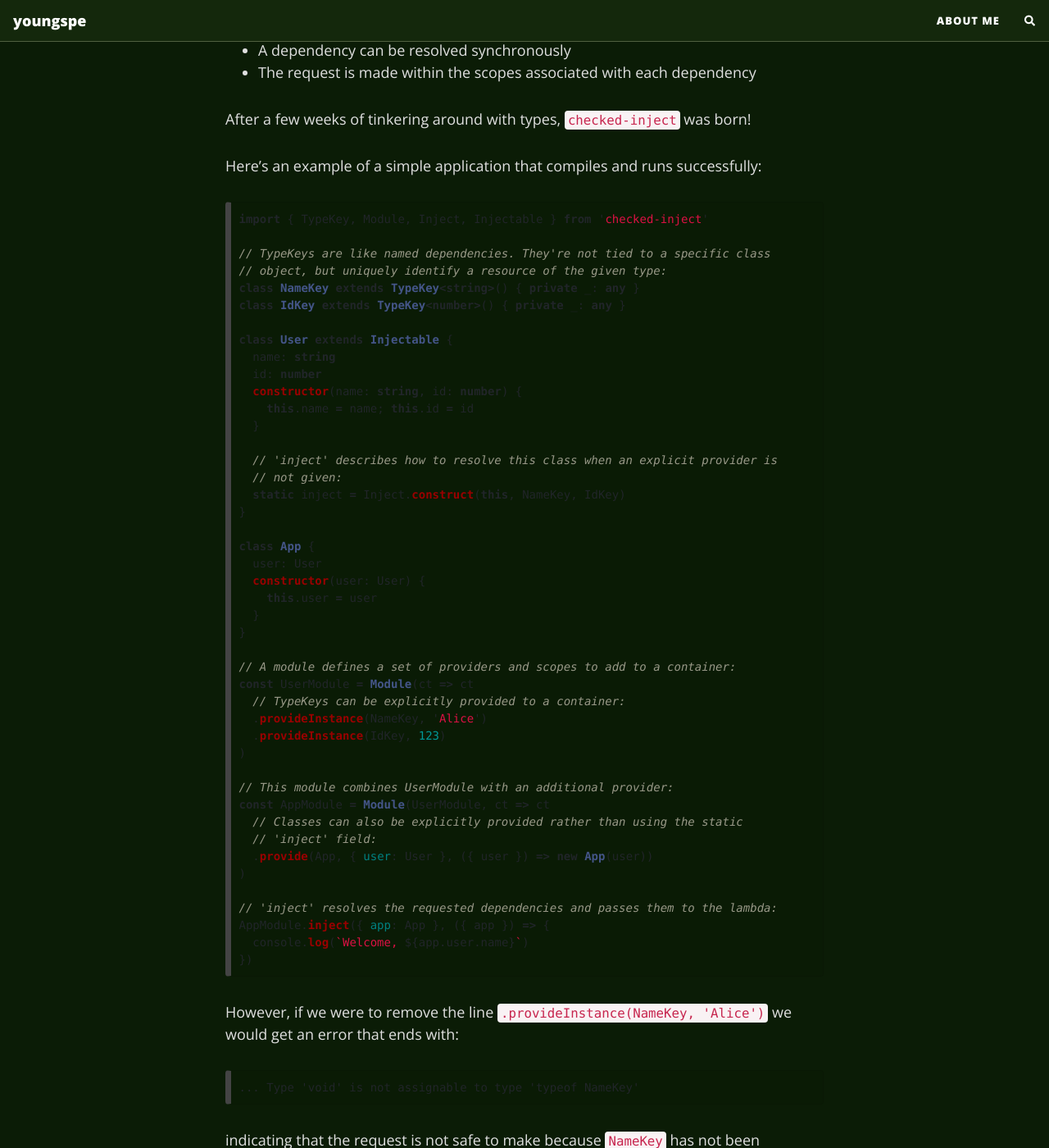
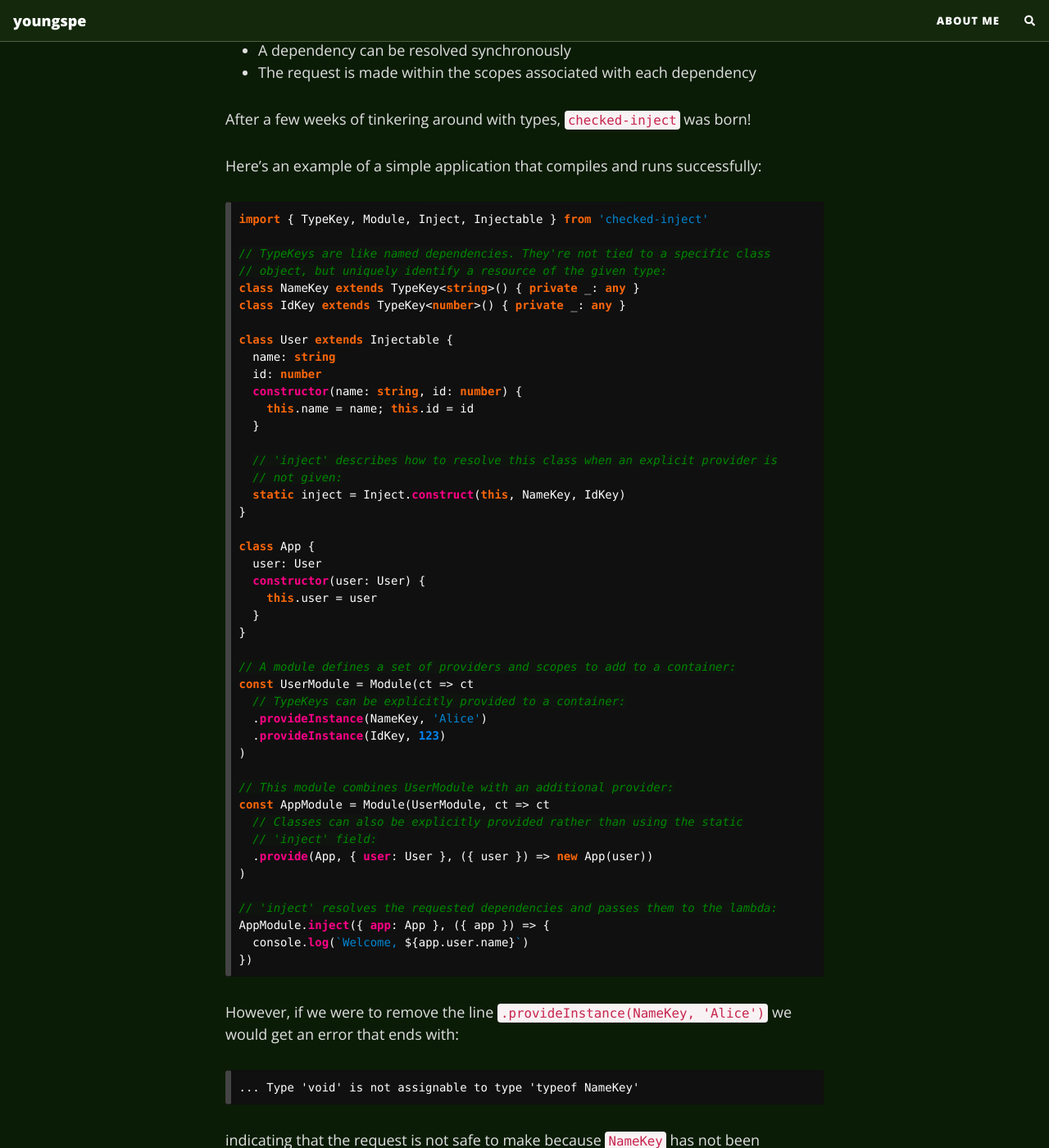
Before and after one commit to youngspe/youngspe.github.io, a Jekyll site: the page built from _posts/projects/TypeScript/2023-07-25-checked-inject.md, in a window 1280 px wide and 1400 px high, scrolled down 536 px. Shown: the whole window at 82% size. Built offline with Jekyll 4.4.1, drawn with Linux system fonts in a browser that asks for light colours; nearby versions of some CDN libraries; comment, search, counter and statistics services are not loaded.

Commit message:
change highlighting theme

```diff
--- a/assets/css/beautifuljekyll.css
+++ b/assets/css/beautifuljekyll.css
@@ -2,7 +2,7 @@
 layout: null
 ---
 
-@import url("pygment_highlights.css");
+@import url("native.css");
 
 /* --- General --- */
 
--- /dev/null
+++ b/assets/css/native.css
@@ -0,0 +1,80 @@
+/* https://github.com/richleland/pygments-css */
+
+.highlight .hll { background-color: #333333 }
+.highlight  { background: #111111; color: #ffffff }
+.highlight .c { color: #008800; font-style: italic; background-color: #0f140f } /* Comment */
+.highlight .err { color: #ffffff } /* Error */
+.highlight .esc { color: #ffffff } /* Escape */
+.highlight .g { color: #ffffff } /* Generic */
+.highlight .k { color: #fb660a; font-weight: bold } /* Keyword */
+.highlight .l { color: #ffffff } /* Literal */
+.highlight .n { color: #ffffff } /* Name */
+.highlight .o { color: #ffffff } /* Operator */
+.highlight .x { color: #ffffff } /* Other */
+.highlight .p { color: #ffffff } /* Punctuation */
+.highlight .ch { color: #008800; font-style: italic; background-color: #0f140f } /* Comment.Hashbang */
+.highlight .cm { color: #008800; font-style: italic; background-color: #0f140f } /* Comment.Multiline */
+.highlight .cp { color: #ff0007; font-weight: bold; font-style: italic; background-color: #0f140f } /* Comment.Preproc */
+.highlight .cpf { color: #008800; font-style: italic; background-color: #0f140f } /* Comment.PreprocFile */
+.highlight .c1 { color: #008800; font-style: italic; background-color: #0f140f } /* Comment.Single */
+.highlight .cs { color: #008800; font-style: italic; background-color: #0f140f } /* Comment.Special */
+.highlight .gd { color: #ffffff } /* Generic.Deleted */
+.highlight .ge { color: #ffffff } /* Generic.Emph */
+.highlight .gr { color: #ffffff } /* Generic.Error */
+.highlight .gh { color: #ffffff; font-weight: bold } /* Generic.Heading */
+.highlight .gi { color: #ffffff } /* Generic.Inserted */
+.highlight .go { color: #444444; background-color: #222222 } /* Generic.Output */
+.highlight .gp { color: #ffffff } /* Generic.Prompt */
+.highlight .gs { color: #ffffff } /* Generic.Strong */
+.highlight .gu { color: #ffffff; font-weight: bold } /* Generic.Subheading */
+.highlight .gt { color: #ffffff } /* Generic.Traceback */
+.highlight .kc { color: #fb660a; font-weight: bold } /* Keyword.Constant */
+.highlight .kd { color: #fb660a; font-weight: bold } /* Keyword.Declaration */
+.highlight .kn { color: #fb660a; font-weight: bold } /* Keyword.Namespace */
+.highlight .kp { color: #fb660a } /* Keyword.Pseudo */
+.highlight .kr { color: #fb660a; font-weight: bold } /* Keyword.Reserved */
+.highlight .kt { color: #cdcaa9; font-weight: bold } /* Keyword.Type */
+.highlight .ld { color: #ffffff } /* Literal.Date */
+.highlight .m { color: #0086f7; font-weight: bold } /* Literal.Number */
+.highlight .s { color: #0086d2 } /* Literal.String */
+.highlight .na { color: #ff0086; font-weight: bold } /* Name.Attribute */
+.highlight .nb { color: #ffffff } /* Name.Builtin */
+.highlight .nc { color: #ffffff } /* Name.Class */
+.highlight .no { color: #0086d2 } /* Name.Constant */
+.highlight .nd { color: #ffffff } /* Name.Decorator */
+.highlight .ni { color: #ffffff } /* Name.Entity */
+.highlight .ne { color: #ffffff } /* Name.Exception */
+.highlight .nf { color: #ff0086; font-weight: bold } /* Name.Function */
+.highlight .nl { color: #ffffff } /* Name.Label */
+.highlight .nn { color: #ffffff } /* Name.Namespace */
+.highlight .nx { color: #ffffff } /* Name.Other */
+.highlight .py { color: #ffffff } /* Name.Property */
+.highlight .nt { color: #fb660a; font-weight: bold } /* Name.Tag */
+.highlight .nv { color: #fb660a } /* Name.Variable */
+.highlight .ow { color: #ffffff } /* Operator.Word */
+.highlight .w { color: #888888 } /* Text.Whitespace */
+.highlight .mb { color: #0086f7; font-weight: bold } /* Literal.Number.Bin */
+.highlight .mf { color: #0086f7; font-weight: bold } /* Literal.Number.Float */
+.highlight .mh { color: #0086f7; font-weight: bold } /* Literal.Number.Hex */
+.highlight .mi { color: #0086f7; font-weight: bold } /* Literal.Number.Integer */
+.highlight .mo { color: #0086f7; font-weight: bold } /* Literal.Number.Oct */
+.highlight .sa { color: #0086d2 } /* Literal.String.Affix */
+.highlight .sb { color: #0086d2 } /* Literal.String.Backtick */
+.highlight .sc { color: #0086d2 } /* Literal.String.Char */
+.highlight .dl { color: #0086d2 } /* Literal.String.Delimiter */
+.highlight .sd { color: #0086d2 } /* Literal.String.Doc */
+.highlight .s2 { color: #0086d2 } /* Literal.String.Double */
+.highlight .se { color: #0086d2 } /* Literal.String.Escape */
+.highlight .sh { color: #0086d2 } /* Literal.String.Heredoc */
+.highlight .si { color: #0086d2 } /* Literal.String.Interpol */
+.highlight .sx { color: #0086d2 } /* Literal.String.Other */
+.highlight .sr { color: #0086d2 } /* Literal.String.Regex */
+.highlight .s1 { color: #0086d2 } /* Literal.String.Single */
+.highlight .ss { color: #0086d2 } /* Literal.String.Symbol */
+.highlight .bp { color: #ffffff } /* Name.Builtin.Pseudo */
+.highlight .fm { color: #ff0086; font-weight: bold } /* Name.Function.Magic */
+.highlight .vc { color: #fb660a } /* Name.Variable.Class */
+.highlight .vg { color: #fb660a } /* Name.Variable.Global */
+.highlight .vi { color: #fb660a } /* Name.Variable.Instance */
+.highlight .vm { color: #fb660a } /* Name.Variable.Magic */
+.highlight .il { color: #0086f7; font-weight: bold } /* Literal.Number.Integer.Long */
```
